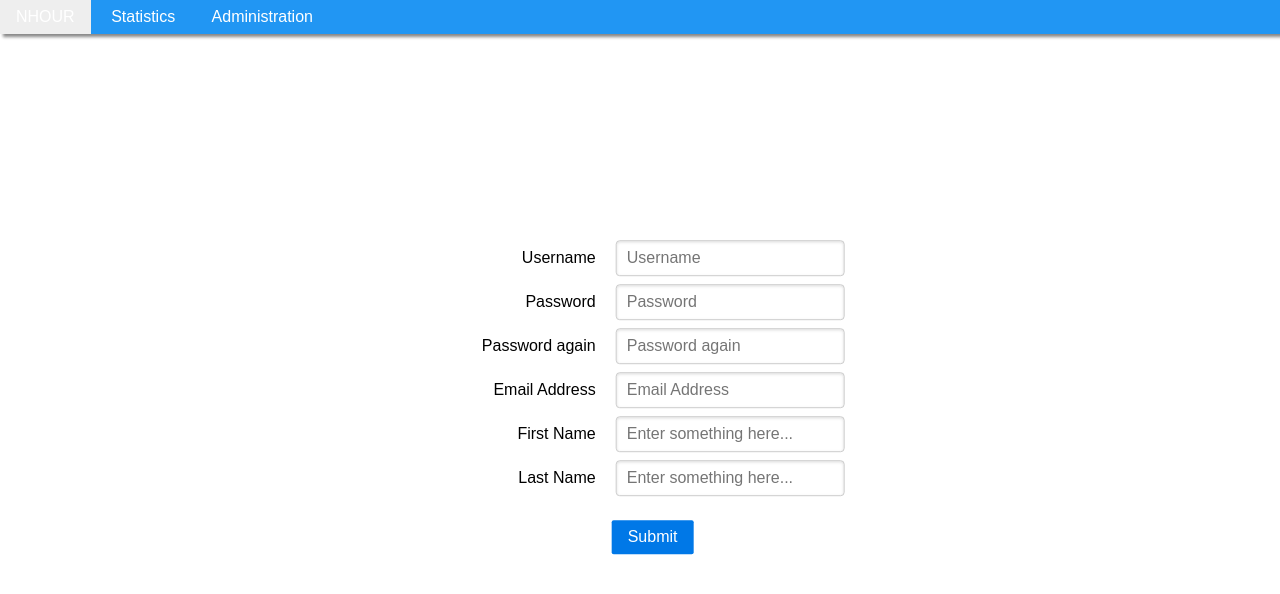
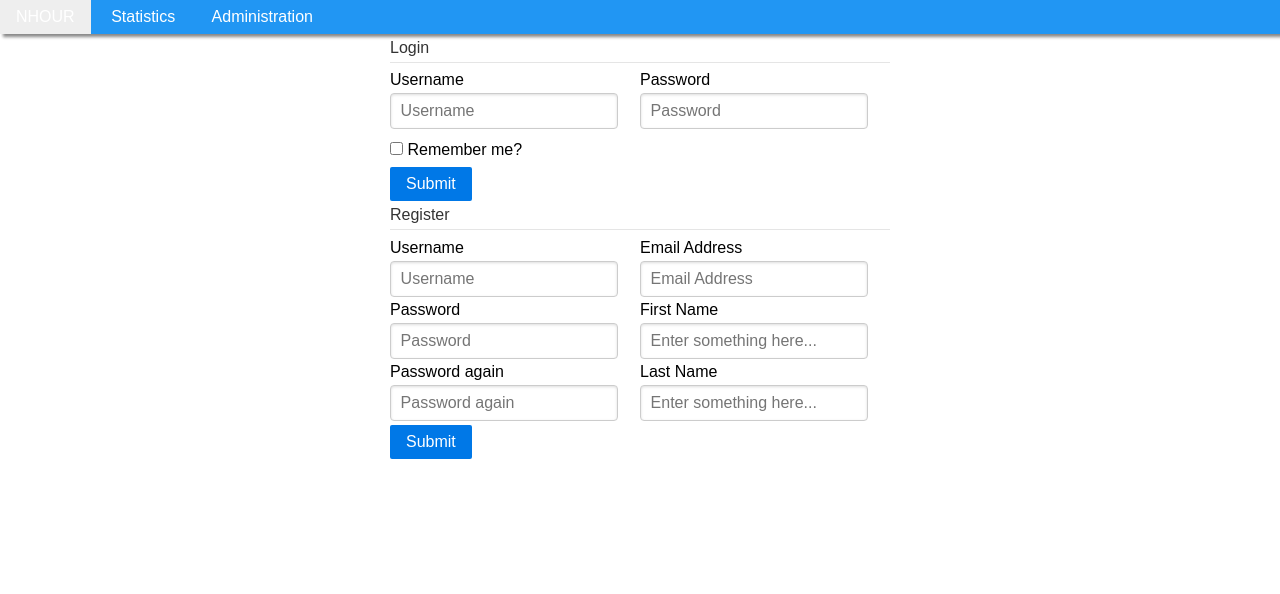
Before and after one commit to nhour/nhour, a Django app: page /register/ in a window 1280 px wide. Shown: the top 594 px of the page. Run offline with Django 3.2, Linux system fonts and the light colour scheme; some web fonts are replaced.

Commit message:
Added CSRF-protection to entry deletion and begun working with the registration template.

```diff
--- a/nhour/templates/nhour/base.html
+++ b/nhour/templates/nhour/base.html
@@ -5,7 +5,8 @@
     <script src="{% static 'jquery-2.1.4.min.js'%}"></script>
     <script src="{% static 'nouislider/nouislider.js'%}"></script>
     <meta charset="UTF-8">
-    <title>Title</title>
+    {% block title %}
+    {% endblock %}
     <meta name="viewport" content="width=device-width, initial-scale=1">
     <link rel="stylesheet" href="{% static 'pure-min.css' %}">
     <link rel="stylesheet" href="{% static 'nouislider/nouislider.css' %}">
--- a/nhour/templates/nhour/entry_edit.html
+++ b/nhour/templates/nhour/entry_edit.html
@@ -27,7 +27,7 @@
 
         </fieldset>
     </div>
-    <button type="submit" class="pure-button save" style="box-shadow: 2px 2px 3px #888888;"><i class="fa fa-plus"></i>
+    <button type="submit" class="pure-button save"><i class="fa fa-plus"></i>
         Add
     </button>
 </form>
--- a/nhour/templates/nhour/entry_list.html
+++ b/nhour/templates/nhour/entry_list.html
@@ -11,7 +11,9 @@
             <div class="pure-u-7-24">{{ entry.system }}</div>
             <div class="pure-u-7-24">{{ entry.project }}</div>
             <div class="pure-u-7-24">{{ entry.task }}</div>
-            <a style="float: right; margin-right: 5px;" href={% url 'delete' entry.year entry.week entry.user entry.id %}><i class="fa fa-trash"></i></a>
+            <form method="post" class="pure-u-1-24" action={% url 'delete' entry.year entry.week entry.user entry.id %}> {% csrf_token %}
+                <button type="submit" class="entry-list-delete-entry"><i class="fa fa-trash"></i></button>
+            </form>
         </div>
     {% endfor %}
     Total: {{ total_hours }}
--- a/nhour/templates/registration/registration_form.html
+++ b/nhour/templates/registration/registration_form.html
@@ -1,8 +1,35 @@
 {% extends 'nhour/base.html' %}
 {% block content %}
+<div id="container">
+    <form class="pure-form pure-form-stacked">
+        <legend>Login</legend>
+        <div class="pure-g">
+            <div class="pure-u-1-2">
+                <div class="pure-control-group">
+                    <label for="name">Username</label>
+                    <input id="name" type="text" placeholder="Username">
+                </div>
 
-<form class="pure-form pure-form-aligned centered">
-    <fieldset>
+            </div>
+            <div class="pure-u-1-2">
+                <div class="pure-control-group">
+                    <label for="password">Password</label>
+                    <input id="password" type="password" placeholder="Password">
+                </div>
+            </div>
+        </div>
+        <label for="remember-me" class="pure-checkbox">
+            <input id="remember-me" type="checkbox"> Remember me?
+        </label>
+
+        <button type="submit" class="pure-button pure-button-primary save-register">Submit</button>
+
+    </form>
+
+    <form class="pure-form pure-form-stacked register-form" method="post"> {% csrf_token %}
+        <legend>Register</legend>
+        <div class="pure-g">
+            <div class="pure-u-1-2">
                 <div class="pure-control-group">
                     <label for="name">Username</label>
                     <input id="name" type="text" placeholder="Username">
@@ -16,6 +43,8 @@
                     <label for="password-again">Password again</label>
                     <input id="password-again" type="password" placeholder="Password again">
                 </div>
+            </div>
+            <div class="pure-u-1-2">
                 <div class="pure-control-group">
                     <label for="email">Email Address</label>
                     <input id="email" type="email" placeholder="Email Address">
@@ -28,10 +57,11 @@
                     <label for="last-name">Last Name</label>
                     <input id="last-name" type="text" placeholder="Enter something here...">
                 </div>
+            </div>
+        </div>
         <div class="pure-controls">
-            <button type="submit" class="pure-button pure-button-primary">Submit</button>
+            <button type="submit" class="pure-button pure-button-primary save-register">Submit</button>
         </div>
-    </fieldset>
     </form>
-
+</div>
 {% endblock %}
--- a/nhour/views.py
+++ b/nhour/views.py
@@ -15,7 +15,6 @@ from nhour.models import Entry, System, Project, Task
 def index_redirect(request):
     today = datetime.datetime.today()
     return redirect('edit_week', today.year, today.isocalendar()[1], 1)
-
 
 def register(request):
     return render(request, "registration/registration_form.html")
--- a/nhour_base/wsgi.py
+++ b/nhour_base/wsgi.py
@@ -10,12 +10,10 @@ https://docs.djangoproject.com/en/1.9/howto/deployment/wsgi/
 import os
 
 from django.core.wsgi import get_wsgi_application
-from django.core.wsgi import get_wsgi_application
 from whitenoise.django import DjangoWhiteNoise
 
 os.environ.setdefault("DJANGO_SETTINGS_MODULE", "nhour_base.settings")
-
-application = get_wsgi_application()
+os.environ.setdefault("NHOUR_STAGING", "TRUE")
 
 application = get_wsgi_application()
 application = DjangoWhiteNoise(application)
```
Also changed, not shown: nhour/static/common.css (+21 -1 lines), nhour_base/settings.py (+9 -6 lines). Lines whose indentation alone changed are shown as unchanged.
